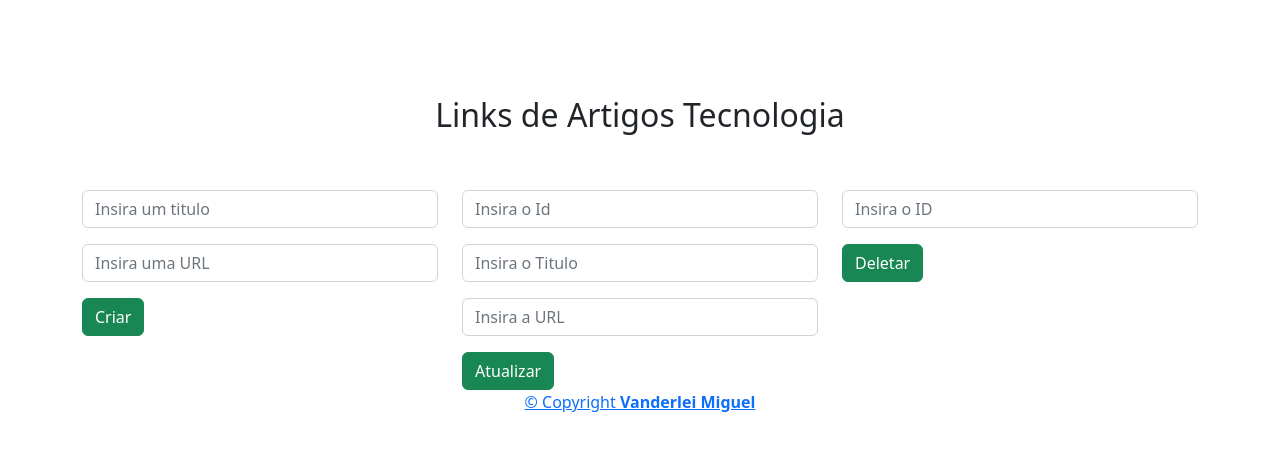
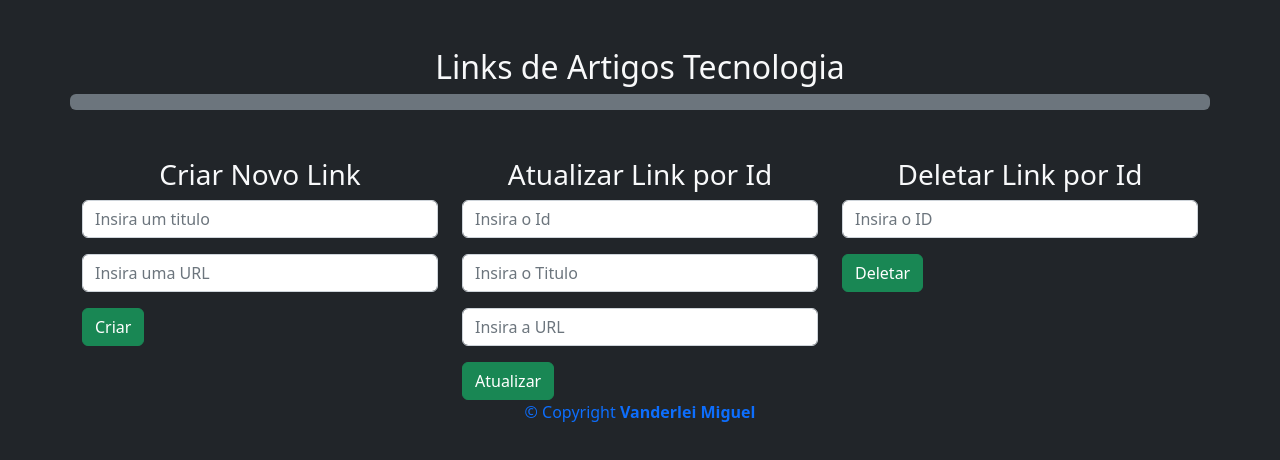
Before and after one commit to vanderleimiguel/links-tech-frontend, a website: page index.html in a window 1280 px wide. Drawn offline with nearby package versions, Linux system fonts and the light colour scheme; no server answers.

Commit message:
update styles

```diff
--- a/index.html
+++ b/index.html
@@ -10,27 +10,28 @@
     <title>Links Artigos Tech</title>
   </head>
 
-  <body>
+  <body class="bg-dark">
     <main>
-      <section class="section-bg mt-5" id="links">
-        <div class="container pb-5 pt-5">
-          <h2 class="pb-4 d-flex justify-content-center">
+      <section class="section-bg mt-5 bg-dark" id="links">
+        <div class="container pb-5">
+          <h2 class="pb-4 d-flex justify-content-center text-light">
             Links de Artigos Tecnologia
           </h2>
 
           <div
-            class="row row-cols-1 row-cols-md-3 g-4 shadow border-"
+            class="row row-cols-1 pb-3 row-cols-md-3 g-4 rounded bg-secondary"
             id="cards"
           ></div>
         </div>
       </section>
 
-      <section class="container">
+      <section class="container bg-dark">
         <div class="row">
 
           <div class="col-md-4">
             <form id="create">
               <div class="mb-3">
+                <h3 class="text-center text-light">Criar Novo Link</h3>
                 <input type="text" class="form-control" id="formCreateTitle" placeholder="Insira um titulo" />
               </div>
               <div class="mb-3">
@@ -42,8 +43,8 @@
 
         <div class="col-md-4">
           <form id="update">
-            <div class="mb-3">
-
+            <div class="mb-3 ">
+              <h3 class="text-center text-light">Atualizar Link por Id</h3>
               <input type="text" class="form-control" id="formUpdateId" placeholder="Insira o Id"/>
             </div>
             <div class="mb-3">
@@ -57,9 +58,10 @@
           <button class="btn btn-success" id="btn-update">Atualizar</button>
         </div>
 
-        <div class="col-md-4">
+        <div class="col-md-4 ">
           <form id="delete">
             <div class="mb-3">
+              <h3 class="text-center text-light">Deletar Link por Id</h3>
               <input type="text" class="form-control" id="formDeleteId" placeholder="Insira o ID" />
             </div>
 
@@ -75,7 +77,7 @@
         <div class="container">
           <div class="row">
             <div class="col-md-12 text-center footer-links">
-              <a target="_blank" href="https://vanderleimiguel.herokuapp.com/"
+              <a class="text-decoration-none" target="_blank" href="https://vanderleimiguel.herokuapp.com/"
                 >&copy; Copyright <strong>Vanderlei Miguel</strong></a
               >
             </div>
--- a/static/js/script.js
+++ b/static/js/script.js
@@ -56,9 +56,9 @@ function getAllLinks() {
                 <div class="card">
                   <div class="card-body">
 
-                      <h5 class="card-title d-flex justify-content-center">${title}</h5>
+                      <h4 class="card-title d-flex justify-content-center">${title}</h4>
                       <p class="card-text d-flex justify-content-center">
-                        <a href=${url}>Link</a
+                        <a class="text-decoration-none" href=${url}>Link</a
                       </p>
                       <h6 class="card-title d-flex justify-content-center">ID: ${id}</h6>
 
```
